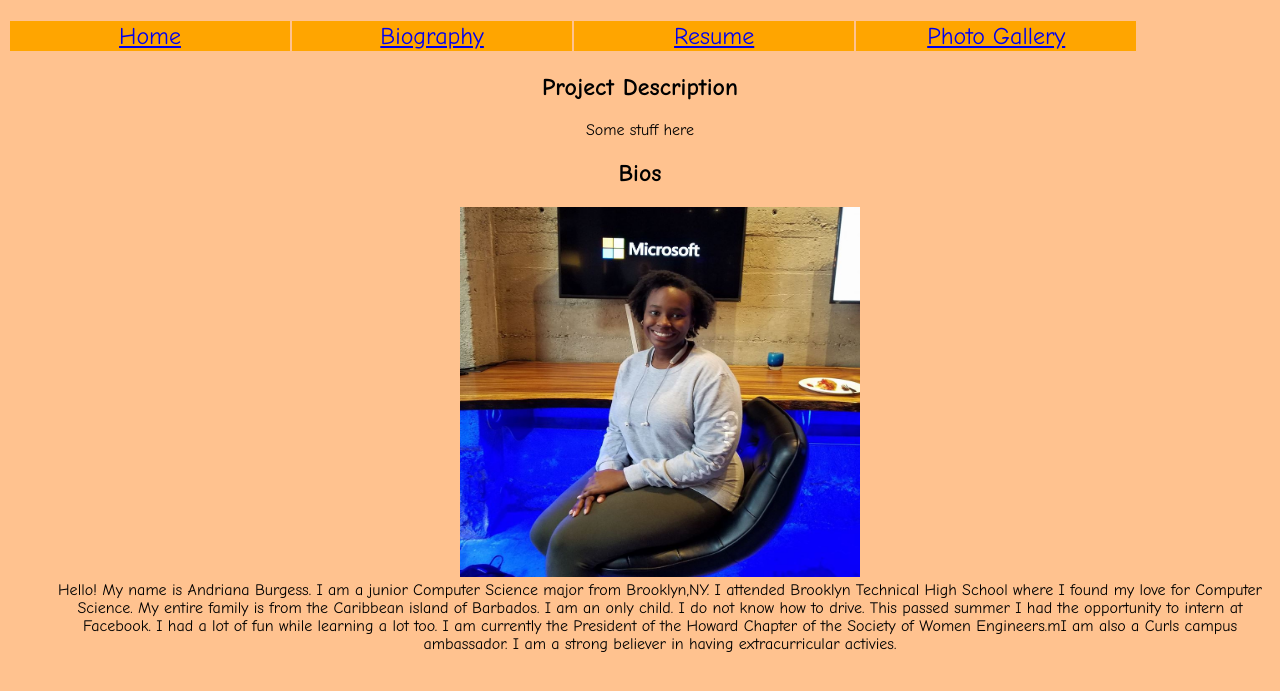
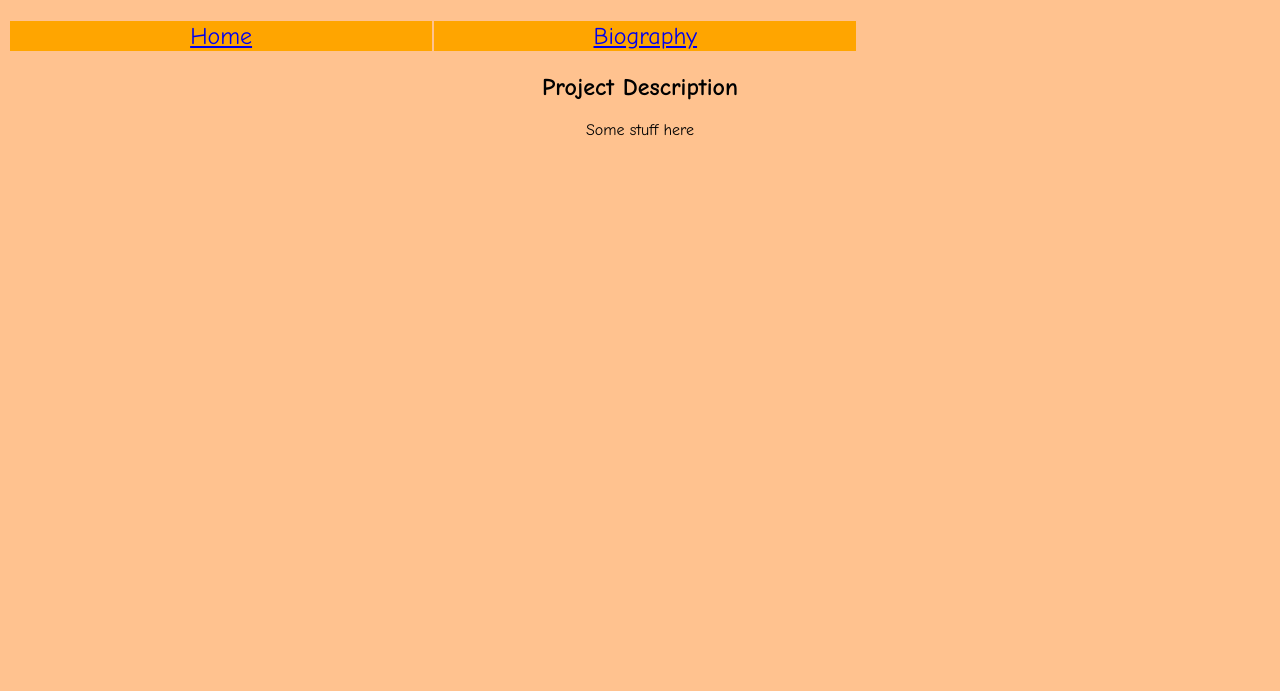
Before and after one commit to Embedded-Systems-Security-Lab/blocks, a plain HTML site: page docs/index.html in a window 1280 px wide. Shown: the part 61-752 px from the top of the page. Drawn offline with Linux system fonts and the light colour scheme.

Commit message:
Update index.html

```diff
--- a/docs/index.html
+++ b/docs/index.html
@@ -21,24 +21,16 @@
 		<div id="one"> <h1>Blocks </h1> </div>
 		<table>
 			<tr >
-				<td > <a href="home.html"> Home  </a>
-				<td > <a href="bio.html"> Biography </a>
-				<td > <a href="resume.html"> Resume  </a>
-				<td > <a href="photos.html"> Photo Gallery   </a>
+				<td > <a href="index.html"> Home  </a>
+				<td > <a href="bios.html"> Biography </a>
+
 
 			</tr>
 		</table>
 
 			<h2> Project Description </h2>
 			<div> Some stuff here </div>
-		 	<h2> Bios </h2>
 
-			<ul>
-			<img src="moi.jpg"  width="332px" height="370px"> </img>
-			<div > Hello! My name is Andriana Burgess. I am a junior Computer Science major from Brooklyn,NY. I attended Brooklyn Technical High School where I found my love for Computer Science. My entire family is from the Caribbean island of Barbados. I am an only child. I do not know how to drive. This passed summer I had the opportunity to intern at Facebook. I had a lot of fun while learning a lot too. I am currently the President of the Howard Chapter of the Society of Women Engineers.mI am also a Curls campus ambassador. I am a strong believer in having extracurricular activies.  </div>  <br/>
-
-
-			</ul>
 
 
 
```
